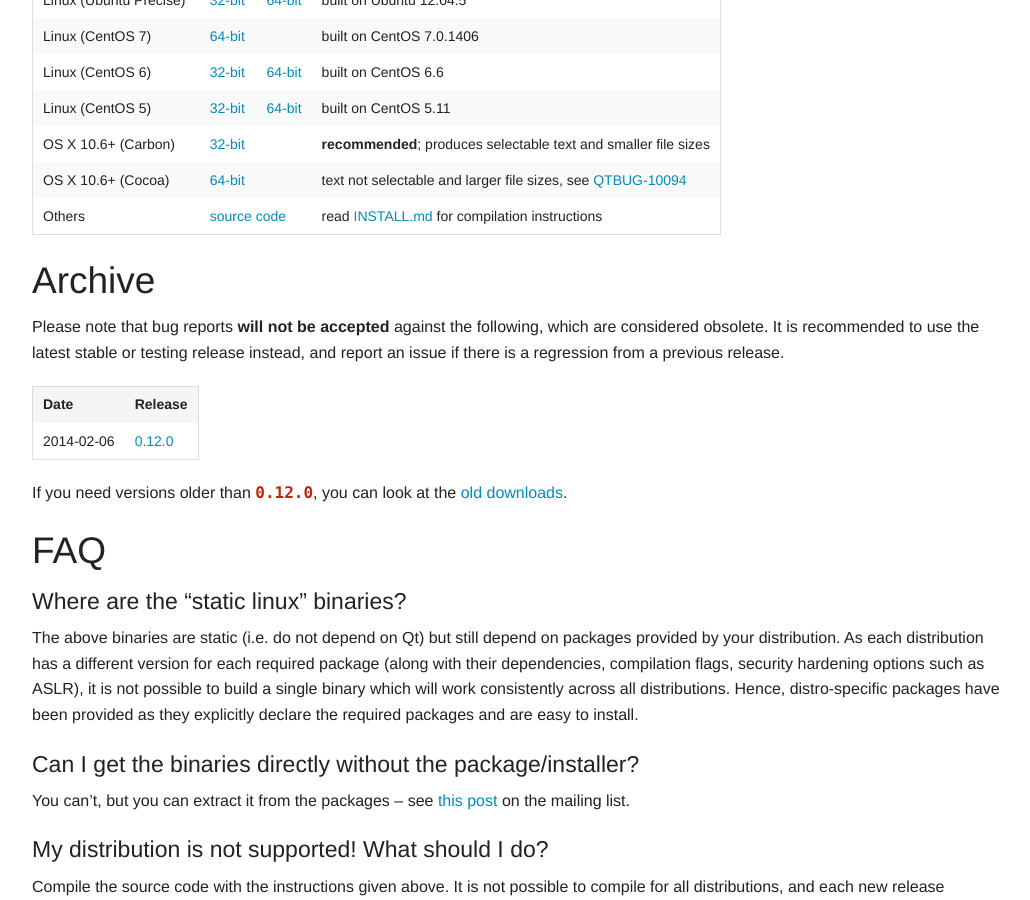
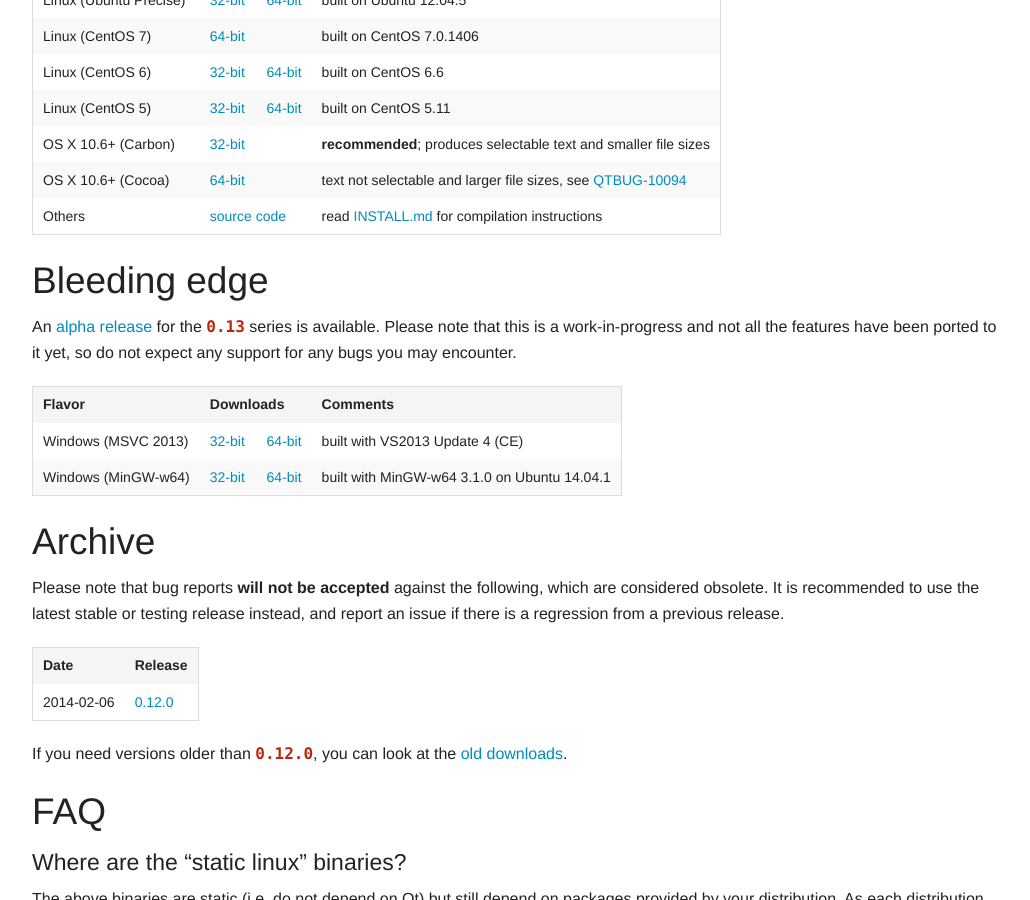
Before and after one commit to wkhtmltopdf/wkhtmltopdf, a Jekyll site: the page built from downloads.md, in a window 1280 px wide and 900 px high, scrolled down 1034 px. Shown: the whole window, without its empty margins (123-1153 px from the left). Built offline with Jekyll 4.4.1, drawn with Linux system fonts in a browser that asks for light colours; nearby versions of some CDN libraries.

Commit message:
add 0.13.0-alpha downloads for Windows

```diff
--- a/downloads.md
+++ b/downloads.md
@@ -39,6 +39,15 @@ OS X 10.6+ (Carbon)   | [32-bit](http://downloads.sourceforge.net/project/wkhtml
 OS X 10.6+ (Cocoa)    | [64-bit](http://downloads.sourceforge.net/project/wkhtmltopdf/0.12.2-dev/wkhtmltox-0.12.2-dev-5dea253_osx-cocoa-x86-64.pkg)                                                                                                                                               | text not selectable and larger file sizes, see [QTBUG-10094](https://bugreports.qt-project.org/browse/QTBUG-10094)
 Others                | [source code](http://downloads.sourceforge.net/project/wkhtmltopdf/0.12.2-dev/wkhtmltox-0.12.2-dev-5dea253.tar.bz2)                                                                                                                                                       | read [INSTALL.md](https://github.com/wkhtmltopdf/wkhtmltopdf/blob/master/INSTALL.md#others) for compilation instructions
 
+## Bleeding edge
+
+An [alpha release](https://github.com/wkhtmltopdf/wkhtmltopdf/blob/0.13/README.md#013-alpha) for the `0.13` series is available. Please note that this is a work-in-progress and not all the features have been ported to it yet, so do not expect any support for any bugs you may encounter.
+
+Flavor              | Downloads                                                                                                                                                                                                                                                                        | Comments
+---------           | ---------                                                                                                                                                                                                                                                                        | --------
+Windows (MSVC 2013) | [32-bit](http://downloads.sourceforge.net/project/wkhtmltopdf/0.13.0-alpha/wkhtmltox-0.13.0-alpha-391fd34_msvc2013-win32.exe)        &emsp; [64-bit](http://downloads.sourceforge.net/project/wkhtmltopdf/0.13.0-alpha/wkhtmltox-0.13.0-alpha-391fd34_msvc2013-win64.exe)        | built with VS2013 Update 4 (CE)
+Windows (MinGW-w64) | [32-bit](http://downloads.sourceforge.net/project/wkhtmltopdf/0.13.0-alpha/wkhtmltox-0.13.0-alpha-391fd34_mingw-w64-cross-win32.exe) &emsp; [64-bit](http://downloads.sourceforge.net/project/wkhtmltopdf/0.13.0-alpha/wkhtmltox-0.13.0-alpha-391fd34_mingw-w64-cross-win64.exe) | built with MinGW-w64 3.1.0 on Ubuntu 14.04.1
+
 ## Archive
 
 Please note that bug reports **will not be accepted** against the following, which are considered obsolete. It is recommended to use the latest stable or testing release instead, and report an issue if there is a regression from a previous release.
```
